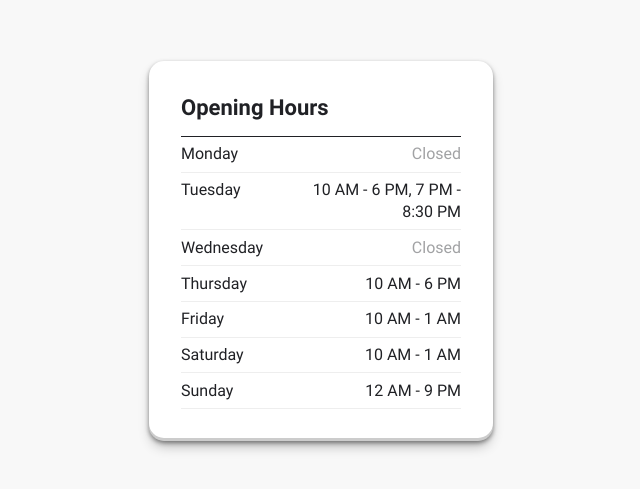
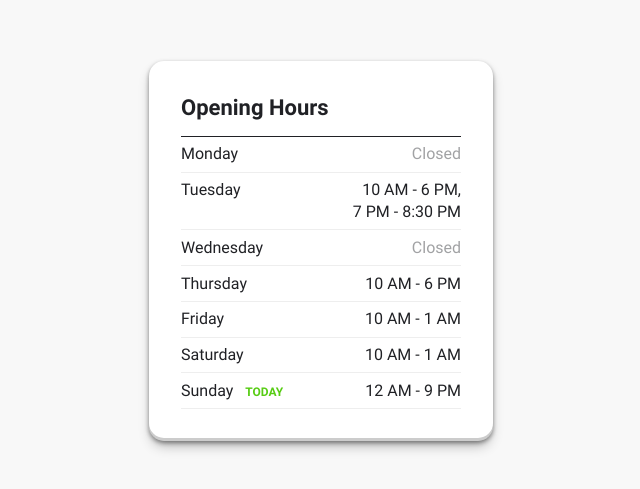
Before and after one commit to martyjg/opening-hours, a React (Vite) app: page / in a window 1280 px wide. Shown: the part 149-638 px from the top of the page, without its empty margins (319-959 px from the left). Built offline with nearby package versions, Linux system fonts and the light colour scheme.

Commit message:
Highlighter text to indicate the current day

```diff
--- /dev/null
+++ b/src/components/HighlightText/HighlightText.styled.ts
@@ -0,0 +1,14 @@
+import styled from 'styled-components'
+import { SPACING_TOKENS, SIZES } from '../../styles/variables'
+
+const Text = styled.span`
+  font-size: ${SIZES.s};
+  font-weight: 700;
+  text-transform: uppercase;
+  color: var(--accent-highlight);
+  margin-left: ${SPACING_TOKENS.TIGHT}
+`
+
+export {
+  Text
+}
--- /dev/null
+++ b/src/components/HighlightText/HighlightText.tsx
@@ -0,0 +1,11 @@
+import { Text } from './HighlightText.styled';
+
+type Props = {
+  children: React.ReactNode;
+};
+
+const HighlightText = ({ children }: Props) => {
+  return <Text>{children}</Text>;
+};
+
+export default HighlightText;
--- a/src/components/OpeningHours/OpeningHours.styled.ts
+++ b/src/components/OpeningHours/OpeningHours.styled.ts
@@ -20,32 +20,8 @@ const Heading = styled.h1`
   font-size: ${SIZES.xl};
   margin-bottom: 0.8rem;
 `
-
-const ListItem = styled.li`
-  display: flex;
-  justify-content: space-between;
-  border-bottom: 1px solid var(--divider-default);
-  text-transform: capitalize;
-  padding: 0.4rem 0;
-  &:first-child {
-    border-top: 1px solid var(--typography-default)
-  }
-`
-
-interface TextProps {
-  inactive?: boolean;
-}
-
-const Text = styled.p<TextProps>`
-  text-align: right;
-  max-width: 65%;
-  color: ${props => props.inactive ? 'var(--typography-inactive)' : ''}
-`
-
 export {
   Container,
   Card,
   Heading,
-  ListItem,
-  Text,
 }
--- a/src/components/OpeningHours/OpeningHours.tsx
+++ b/src/components/OpeningHours/OpeningHours.tsx
@@ -1,12 +1,6 @@
 import data from '../../data.json';
-import {
-  Container,
-  Card,
-  Heading,
-  ListItem,
-  Text,
-} from './OpeningHours.styled';
-import Time from '../Time/Time';
+import { Container, Card, Heading } from './OpeningHours.styled';
+import Schedule from '../Schedule/Schedule';
 
 // TODO:
 // Set day indicator
@@ -17,7 +11,7 @@ interface Clopening {
   value: number;
 }
 
-interface Time {
+export interface TimeInterface {
   time: string;
   twelveHourClock: string;
 }
@@ -26,8 +20,8 @@ interface Day {
   day: string;
   clopenings: Array<Clopening>;
 }
-interface ReadableDay extends Day {
-  readableOpeningHours: Array<Time>;
+export interface ReadableDayInterface extends Day {
+  readableOpeningHours: Array<TimeInterface>;
 }
 
 export const convertSecondsToHours = (value: number) => value / 60 / 60;
@@ -82,7 +76,7 @@ const weeklyOpeningHours: Array<Day> = data
 
 weeklyOpeningHours.forEach(moveLateClosings);
 
-const openingHours: Array<ReadableDay> = weeklyOpeningHours
+const openingHours: Array<ReadableDayInterface> = weeklyOpeningHours
   ? weeklyOpeningHours.map((dailyOpeningHours: Day) => {
       return {
         readableOpeningHours: buildFormattedOpenHours(
@@ -98,40 +92,7 @@ const OpeningHours = () => {
     <Container>
       <Card>
         <Heading>Opening Hours</Heading>
-        <ol>
-          {openingHours.map((item) => {
-            return (
-              <ListItem key={item.day}>
-                <span>{item.day}</span>
-                {item.readableOpeningHours?.length > 0 ? (
-                  <Text>
-                    {item.readableOpeningHours.map(
-                      (openingHour: Time, index) => {
-                        if (index % 2 === 0) {
-                          return (
-                            <>
-                              {index > 1 ? ', ' : ''}
-                              <Time {...openingHour} />
-                            </>
-                          );
-                        } else {
-                          return (
-                            <>
-                              &nbsp;-&nbsp;
-                              <Time {...openingHour} />
-                            </>
-                          );
-                        }
-                      }
-                    )}
-                  </Text>
-                ) : (
-                  <Text inactive>Closed</Text>
-                )}
-              </ListItem>
-            );
-          })}
-        </ol>
+        <Schedule openingHours={openingHours} />
       </Card>
     </Container>
   );
--- /dev/null
+++ b/src/components/Schedule/Schedule.styled.ts
@@ -0,0 +1,27 @@
+import styled from 'styled-components'
+
+const ListItem = styled.li`
+  display: flex;
+  justify-content: space-between;
+  border-bottom: 1px solid var(--divider-default);
+  text-transform: capitalize;
+  padding: 0.4rem 0;
+  &:first-child {
+    border-top: 1px solid var(--typography-default)
+  }
+`
+
+interface TextProps {
+  inactive?: boolean;
+}
+
+const Text = styled.p<TextProps>`
+  text-align: right;
+  max-width: 50%;
+  color: ${props => props.inactive ? 'var(--typography-inactive)' : ''}
+`
+
+export {
+  ListItem,
+  Text,
+}
--- /dev/null
+++ b/src/components/Schedule/Schedule.tsx
@@ -0,0 +1,57 @@
+import {
+  ReadableDayInterface,
+  TimeInterface,
+} from '../OpeningHours/OpeningHours';
+import { ListItem, Text } from './Schedule.styled';
+import Time from '../Time/Time';
+import HighlightText from '../HighlightText/HighLightText';
+
+type ScheduleProps = {
+  openingHours: Array<ReadableDayInterface>;
+};
+
+const adjustDayIndex = (dayIndex: number) => {
+  return dayIndex ? dayIndex - 1 : 6;
+};
+
+const Schedule = ({ openingHours }: ScheduleProps) => {
+  const dayIndex = new Date().getDay();
+  const todayIndex = adjustDayIndex(dayIndex);
+
+  return (
+    <ol>
+      {openingHours.map((item: ReadableDayInterface, index: number) => {
+        return (
+          <ListItem key={item.day}>
+            <p>
+              {item.day}
+              {index === todayIndex && <HighlightText>Today</HighlightText>}
+            </p>
+            {item.readableOpeningHours?.length > 0 ? (
+              <Text>
+                {item.readableOpeningHours.map(
+                  (openingHour: TimeInterface, index: number) => {
+                    return (
+                      <span key={index}>
+                        {index % 2 === 0 ? (
+                          <>{index > 1 ? ', ' : ''}</>
+                        ) : (
+                          <>&nbsp;-&nbsp;</>
+                        )}
+                        <Time {...openingHour} />
+                      </span>
+                    );
+                  }
+                )}
+              </Text>
+            ) : (
+              <Text inactive>Closed</Text>
+            )}
+          </ListItem>
+        );
+      })}
+    </ol>
+  );
+};
+
+export default Schedule;
```
